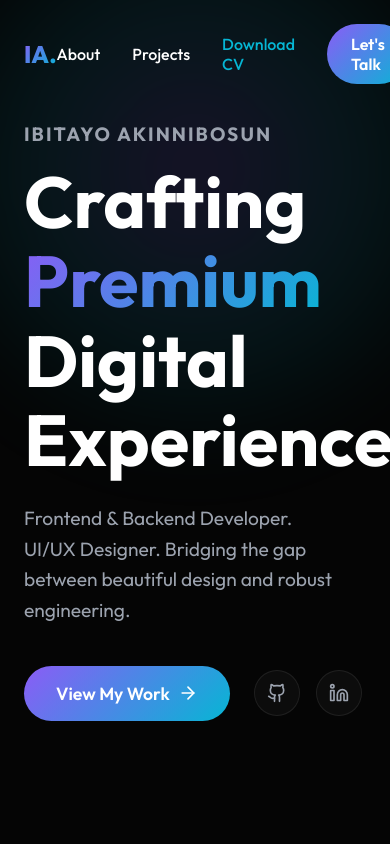
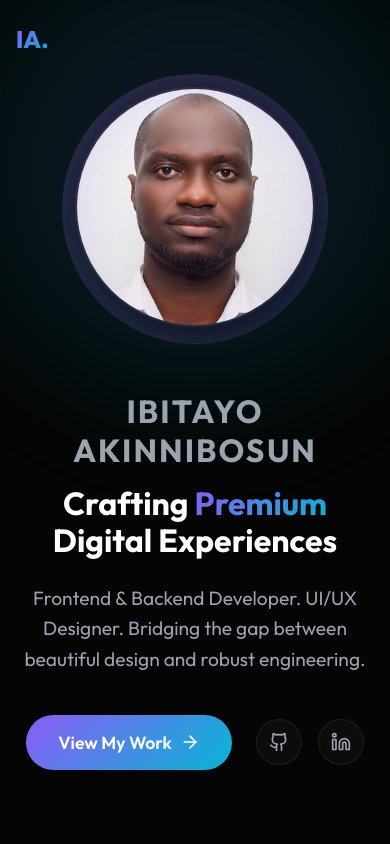
Before and after one commit to ebtaryoh/ibitayoakinnibosun, a React (Vite) app: page / in a window 390 px wide. Shown: the top 844 px of the page. Built offline with nearby package versions, Linux system fonts and the light colour scheme.

Commit message:
Fix: remove node_modules from tracking, add proper .gitignore

```diff
--- a/src/components/Hero.tsx
+++ b/src/components/Hero.tsx
@@ -7,7 +7,7 @@ const Hero: React.FC = () => {
     <section className="section" style={{ minHeight: '100vh', display: 'flex', alignItems: 'center', position: 'relative', overflow: 'hidden' }}>
       <div className="glow-bg" style={{ top: '20%', left: '50%', transform: 'translate(-50%, -50%)' }}></div>
 
-      <div className="container" style={{ display: 'grid', gridTemplateColumns: '1fr 1fr', gap: '48px', alignItems: 'center', position: 'relative', zIndex: 10 }}>
+      <div className="container hero-grid" style={{ display: 'grid', gridTemplateColumns: '1fr 1fr', gap: '48px', alignItems: 'center', position: 'relative', zIndex: 10 }}>
         <motion.div
           initial={{ opacity: 0, y: 30 }}
           animate={{ opacity: 1, y: 0 }}
@@ -19,11 +19,11 @@ const Hero: React.FC = () => {
           <h1 style={{ fontSize: '4.5rem', marginBottom: '24px', lineHeight: 1.1 }}>
             Crafting <span className="text-gradient">Premium</span> Digital Experiences
           </h1>
-          <p style={{ fontSize: '1.2rem', color: 'var(--text-secondary)', marginBottom: '40px', maxWidth: '80%', lineHeight: 1.6 }}>
+          <p className="hero-description" style={{ fontSize: '1.2rem', color: 'var(--text-secondary)', marginBottom: '40px', maxWidth: '80%', lineHeight: 1.6 }}>
             Frontend & Backend Developer. UI/UX Designer. Bridging the gap between beautiful design and robust engineering.
           </p>
 
-          <div style={{ display: 'flex', gap: '24px', alignItems: 'center' }}>
+          <div className="hero-actions" style={{ display: 'flex', gap: '24px', alignItems: 'center', flexWrap: 'wrap' }}>
             <a href="#projects" className="bg-gradient" style={{
               display: 'flex', alignItems: 'center', gap: '8px', padding: '16px 32px', borderRadius: '30px', color: '#fff', fontWeight: 600, fontSize: '1.1rem'
             }}>
@@ -53,6 +53,7 @@ const Hero: React.FC = () => {
           animate={{ opacity: 1, scale: 1 }}
           transition={{ duration: 1, delay: 0.2 }}
           style={{ display: 'flex', justifyContent: 'center' }}
+          className="hero-image"
         >
           <div className="glass" style={{ padding: '24px', borderRadius: '50%', background: 'linear-gradient(135deg, rgba(255,255,255,0.05), rgba(255,255,255,0))', position: 'relative' }}>
              <img src="/profile.jpeg" alt="Ibitayo Akinnibosun" style={{ width: '400px', height: '400px', objectFit: 'cover', borderRadius: '50%', border: '2px solid var(--glass-border)' }} />
--- a/src/components/Projects.tsx
+++ b/src/components/Projects.tsx
@@ -53,12 +53,13 @@ const Projects: React.FC = () => {
               whileInView={{ opacity: 1, y: 0 }}
               viewport={{ once: true }}
               transition={{ duration: 0.6 }}
-              style={{
+                          style={{
                 display: 'grid',
                 gridTemplateColumns: index % 2 === 0 ? '1fr 1fr' : '1fr 1fr',
                 gap: '48px',
                 alignItems: 'center'
               }}
+              className="projects-item"
             >
               <div style={{ order: index % 2 === 0 ? 1 : 2 }} className="glass">
                 <div className="project-img-wrapper">
--- a/src/index.css
+++ b/src/index.css
@@ -140,3 +140,55 @@ button {
   z-index: -1;
   filter: blur(40px);
 }
+
+/* ===== MOBILE RESPONSIVENESS ===== */
+
+/* Tablet */
+@media (max-width: 1024px) {
+  h1 { font-size: 3.5rem !important; }
+  .section { padding: 80px 0; }
+}
+
+/* Mobile */
+@media (max-width: 768px) {
+  h1 { font-size: 2.6rem !important; line-height: 1.15 !important; }
+  h2 { font-size: 2rem !important; }
+
+  .section { padding: 60px 0; }
+  .container { padding: 0 16px; }
+
+  /* Hero: stack vertically, image first on mobile */
+  .hero-grid {
+    grid-template-columns: 1fr !important;
+    text-align: center;
+  }
+  .hero-grid .hero-image { order: -1; }
+  .hero-grid .hero-image img {
+    width: 240px !important;
+    height: 240px !important;
+  }
+  .hero-grid .hero-image > div {
+    padding: 12px !important;
+  }
+  .hero-actions {
+    justify-content: center !important;
+  }
+  .hero-description { max-width: 100% !important; }
+
+  /* Projects: single column */
+  .projects-item {
+    grid-template-columns: 1fr !important;
+  }
+  .projects-item > div { order: unset !important; }
+
+  /* Navbar: hide desktop menu */
+  .desktop-menu { display: none !important; }
+
+  /* About: single column */
+  .about-grid { grid-template-columns: 1fr !important; }
+}
+
+@media (max-width: 480px) {
+  h1 { font-size: 2rem !important; }
+  .section { padding: 48px 0; }
+}
```
